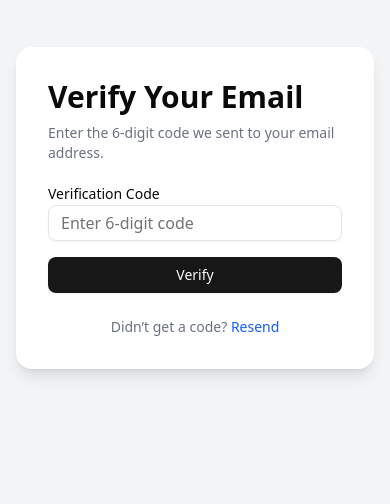
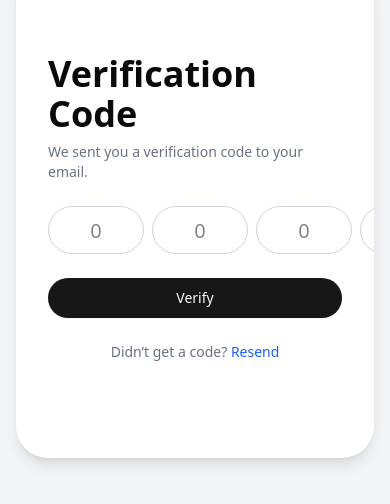
Before and after one commit to Estifanos58/Social_Hub_Frontend, a Next.js app: page /auth/verify in a window 390 px wide. Shown: the part 214-718 px from the top of the page. Built offline with nearby package versions, Linux system fonts and the light colour scheme; no server answers.

Commit message:
feat(auth): reset password, verify email and forgot password graphql mutations tested and email sending tested for each

```diff
--- a/src/app/auth/layout.tsx
+++ b/src/app/auth/layout.tsx
@@ -1,10 +1,14 @@
 import React from "react";
 
-export default function AuthLayout({children}: Readonly<{children: React.ReactNode}>) {
-  return <div className="flex min-h-screen bg-gray-100 items-center justify-center p-4">
-      <div className="grid grid-cols-1 md:grid-cols-2 w-full max-w-5xl bg-white rounded-2xl shadow-lg overflow-hidden">
+export default function AuthLayout({
+  children,
+}: Readonly<{ children: React.ReactNode }>) {
+  return (
+    <div className="flex min-h-screen bg-gray-100 items-center justify-center p-4">
+      <div className="grid grid-cols-1 h-[500px] md:grid-cols-2 w-full max-w-5xl bg-white rounded-4xl shadow-lg overflow-hidden">
         {/* Left side (Image) */}
-        <div className="relative hidden md:flex items-center justify-center bg-black">
+        <div className="relative hidden md:flex items-center justify-center p-2">
+          <div className="w-full h-full rounded-4xl overflow-hidden relative bg-black">
             <img
               src="https://images.unsplash.com/photo-1622675363315-1f3b209d2ca1?q=80&w=1200"
               alt="Futuristic VR"
@@ -14,10 +18,10 @@ export default function AuthLayout({children}: Readonly<{children: React.ReactNo
               <span className="text-white font-bold text-2xl">🦋</span>
             </div>
           </div>
+        </div>
 
-        <>
-        {children}
-        </>
+        <>{children}</>
       </div>
-  </div>;
+    </div>
+  );
 }
--- a/src/app/auth/page.tsx
+++ b/src/app/auth/page.tsx
@@ -12,6 +12,7 @@ import { toast } from "react-toastify";
 import LoginForm from "@/components/custom/LoginForm";
 import SignUpForm from "@/components/custom/SignUpForm";
 import GoogleOAuth from "@/components/shared/GoogleOAuth";
+import { useRouter } from "next/navigation";
 
 const initialState = {
   firstname: "",
@@ -33,6 +34,7 @@ export default function AuthPage() {
   const [isLogin, setIsLogin] = useState(false);
   const [formData, setFormData] = useState(initialState);
   const [errors, setErrors] = useState(initialErrorState);
+  const navigate = useRouter();
   const { setUser } = useUserStore();
 
   const [registerUser, { loading: registerLoading }] =
@@ -70,6 +72,7 @@ export default function AuthPage() {
           onCompleted: (data: any) => {
             if (data?.register.user) {
               setUser(data.register.user);
+              navigate.push("/auth/verify");
               toast.success("Registration successful!");
             }
           },
@@ -170,24 +173,18 @@ export default function AuthPage() {
       </div>
 
       {/* Social Logins */}
-      <div className="mt-4 flex gap-3">
+      <div className="mt-4 space-y-3 w-full">
+        <GoogleOAuth />
         <Button
           variant="outline"
-          className="w-full flex items-center justify-center gap-2"
-        >
-          <GoogleOAuth />
-          Continue with Google
-        </Button>
-        <Button
-          variant="outline"
-          className="w-full flex items-center justify-center gap-2"
+          className="w-full flex items-center justify-center gap-2 py-2"
         >
           <img
             src="https://www.svgrepo.com/show/475647/facebook-color.svg"
             alt="Facebook"
-            className="w-4 h-4"
+            className="w-5 h-5"
           />
-          Continue with Facebook
+          <span className="text-sm font-medium">Continue with Facebook</span>
         </Button>
       </div>
     </div>
--- a/src/app/auth/verify/page.tsx
+++ b/src/app/auth/verify/page.tsx
@@ -1,52 +1,67 @@
 "use client";
-import React, { useState } from "react";
+import React, { useState, useRef } from "react";
 import { Button } from "@/components/ui/button";
 import { toast } from "react-toastify";
 import { useMutation } from "@apollo/client/react";
-import InputField from "@/components/shared/InputField";
 import { VERIFY_EMAIL } from "@/graphql/mutations/VerifyEmail";
 import { VerifyEmailMutation } from "@/gql/graphql";
-
-const initialState = {
-  code: "",
-};
-
-const initialErrorState = {
-  code: "",
-};
+import { useUserStore } from "@/store/userStore";
 
 export default function VerifyPage() {
-  const [formData, setFormData] = useState(initialState);
-  const [errors, setErrors] = useState(initialErrorState);
+  const [codes, setCodes] = useState<string[]>(["", "", "", ""]);
+  const inputRefs = useRef<(HTMLInputElement | null)[]>([]);
+  const {user} = useUserStore()
 
   const [verifyEmail, { loading }] = useMutation<VerifyEmailMutation>(
     VERIFY_EMAIL
   );
 
-  // Handle input changes
-  const handleChange = (e: React.ChangeEvent<HTMLInputElement>) => {
-    const { name, value } = e.target;
-    setFormData((prev) => ({
-      ...prev,
-      [name]: value,
-    }));
+  const handleChange = (value: string, index: number) => {
+    if (/^\d*$/.test(value)) {
+      const newCodes = [...codes];
+      newCodes[index] = value.slice(-1); // only keep last digit
+      setCodes(newCodes);
+
+      if (value && index < 3) {
+        inputRefs.current[index + 1]?.focus();
+      }
+    }
   };
 
-  // Form submit handler
+  const handleKeyDown = (e: React.KeyboardEvent<HTMLInputElement>, index: number) => {
+    if (e.key === "Backspace" && !codes[index] && index > 0) {
+      inputRefs.current[index - 1]?.focus();
+    }
+  };
+
+  const handlePaste = (e: React.ClipboardEvent<HTMLInputElement>) => {
+    e.preventDefault();
+    const pasteData = e.clipboardData.getData("text").slice(0, 4);
+    if (/^\d+$/.test(pasteData)) {
+      const newCodes = pasteData.split("");
+      setCodes((prev) =>
+        prev.map((_, i) => newCodes[i] || "")
+      );
+      inputRefs.current[Math.min(pasteData.length, 3)]?.focus();
+    }
+  };
+
   const handleSubmit = async (e: React.FormEvent) => {
     e.preventDefault();
-    setErrors(initialErrorState);
+    const code = codes.join("");
 
-    if (!formData.code.trim()) {
-      setErrors({ code: "Verification code is required" });
+    if (code.length !== 4) {
+      toast.error("Please enter the full 6-digit code");
       return;
     }
 
     try {
       await verifyEmail({
-        variables: { code: formData.code },
-        onCompleted: (data:any) => {
-          if (data?.verifyEmail.success) {
+        variables: {
+          token: code
+        },
+        onCompleted: (data: any) => {
+          if (data?.verifyEmail) {
             toast.success("✅ Email verified successfully!");
           } else {
             toast.error("Verification failed. Try again.");
@@ -56,29 +71,38 @@ export default function VerifyPage() {
         console.log(err.graphQLErrors, "GRAPHQL ERROR");
         toast.error(err.message || "Verification failed");
       });
-    } catch (err) {
+    } catch {
       toast.error("Something went wrong. Please try again.");
     }
   };
 
   return (
     <div className="flex flex-col justify-center p-8 md:p-12">
-      <h2 className="text-3xl font-semibold mb-2">Verify Your Email</h2>
+      <h2 className="text-4xl font-semibold mb-2">Verification Code</h2>
       <p className="text-sm text-gray-500 mb-6">
-        Enter the 6-digit code we sent to your email address.
+        We sent you a verification code to your email.
       </p>
 
-      <form onSubmit={handleSubmit} className="space-y-4">
-        <InputField
-          name="code"
-          label="Verification Code"
-          placeholder="Enter 6-digit code"
-          value={formData.code}
-          onChange={handleChange}
-          error={errors.code}
-        />
+      <form onSubmit={handleSubmit} className="space-y-6">
+        <div className="flex justify-between gap-2">
+          {codes.map((code, index) => (
+            <input
+              key={index}
+              ref={(el) => { inputRefs.current[index] = el; }}
+              type="text"
+              inputMode="numeric"
+              maxLength={1}
+              value={code}
+              placeholder="0"
+              onChange={(e) => handleChange(e.target.value, index)}
+              onKeyDown={(e) => handleKeyDown(e, index)}
+              onPaste={handlePaste}
+              className="w-24 h-12 text-center text-xl border border-gray-300 rounded-4xl focus:outline-none focus:ring-2 focus:ring-blue-500"
+            />
+          ))}
+        </div>
 
-        <Button type="submit" className="w-full" disabled={loading}>
+        <Button type="submit" className="w-full rounded-4xl p-3 h-10" disabled={loading}>
           {loading ? "Verifying..." : "Verify"}
         </Button>
       </form>
--- a/src/components/custom/VerificationForm.tsx
+++ /dev/null
@@ -1,67 +0,0 @@
-"use client";
-import React from "react";
-import { Button } from "@/components/ui/button";
-import InputField from "../shared/InputField";
-
-interface VerificationFormProps {
-  formData: { code: string };
-  errors: { code?: string };
-  handleChange: (e: React.ChangeEvent<HTMLInputElement>) => void;
-  handleSubmit: (e: React.FormEvent) => void;
-  loading?: boolean;
-  onResend?: () => void;
-}
-
-export default function VerificationForm({
-  formData,
-  errors,
-  handleChange,
-  handleSubmit,
-  loading,
-  onResend,
-}: VerificationFormProps) {
-  return (
-    <form
-      onSubmit={handleSubmit}
-      className="flex flex-col justify-center p-8 md:p-12 w-full"
-    >
-      {/* Title */}
-      <h2 className="text-3xl font-semibold mb-2">Verify Your Email</h2>
-      <p className="text-sm text-gray-500 mb-6">
-        Enter the 6-digit verification code we sent to your email.
-      </p>
-
-      {/* Code Input */}
-      <div className="mb-4">
-        <InputField
-          name="code"
-          label="Verification Code"
-          type="text"
-          placeholder="Enter your code"
-          value={formData.code}
-          onChange={handleChange}
-          error={errors.code}
-        />
-      </div>
-
-      {/* Submit Button */}
-      <Button type="submit" className="w-full" disabled={loading}>
-        {loading ? "Verifying..." : "Verify"}
-      </Button>
-
-      {/* Resend Option */}
-      {onResend && (
-        <p className="text-sm text-gray-500 mt-4 text-center">
-          Didn’t receive a code?{" "}
-          <button
-            type="button"
-            onClick={onResend}
-            className="text-blue-600 hover:underline"
-          >
-            Resend Code
-          </button>
-        </p>
-      )}
-    </form>
-  );
-}
--- a/src/components/shared/InputField.tsx
+++ b/src/components/shared/InputField.tsx
@@ -1,7 +1,8 @@
 "use client";
-import React from "react";
+import React, { useState } from "react";
 import { Input } from "@/components/ui/input";
 import { Label } from "@/components/ui/label";
+import { Eye, EyeOff } from "lucide-react";
 
 interface InputFieldProps {
   name: string;
@@ -11,6 +12,7 @@ interface InputFieldProps {
   value: string;
   onChange: (e: React.ChangeEvent<HTMLInputElement>) => void;
   error?: string;
+  togglePassword?: boolean; // 👈 optional parameter
 }
 
 export default function InputField({
@@ -21,18 +23,37 @@ export default function InputField({
   value,
   onChange,
   error,
+  togglePassword = false,
 }: InputFieldProps) {
+  const [showPassword, setShowPassword] = useState(false);
+
+  const isPasswordField = type === "password";
+  const inputType =
+    isPasswordField && togglePassword ? (showPassword ? "text" : "password") : type;
+
   return (
-    <div className="flex flex-col space-y-1">
+    <div className="flex flex-col space-y-2">
       <Label htmlFor={name}>{label}</Label>
+      <div className="relative">
         <Input
           id={name}
           name={name}
-        type={type}
+          type={inputType}
           placeholder={placeholder}
           value={value}
           onChange={onChange}
+          className="rounded-4xl p-3 h-10 pr-10" // 👈 extra padding for icon
         />
+        {isPasswordField && togglePassword && (
+          <button
+            type="button"
+            onClick={() => setShowPassword((prev) => !prev)}
+            className="absolute right-3 top-1/2 -translate-y-1/2 text-gray-500 hover:text-gray-700"
+          >
+            {showPassword ? <EyeOff size={18} /> : <Eye size={18} />}
+          </button>
+        )}
+      </div>
       {error && <p className="text-red-500 text-xs mt-1">{error}</p>}
     </div>
   );
```
Also changed, not shown: src/app/auth/resetpassword/page.tsx (+10 -8 lines), src/components/custom/LoginForm.tsx (+16 -1 lines), src/components/custom/SignUpForm.tsx (+3 -5 lines), src/components/shared/GoogleOAuth.tsx (+13 -11 lines). Lines whose indentation alone changed are shown as unchanged.
